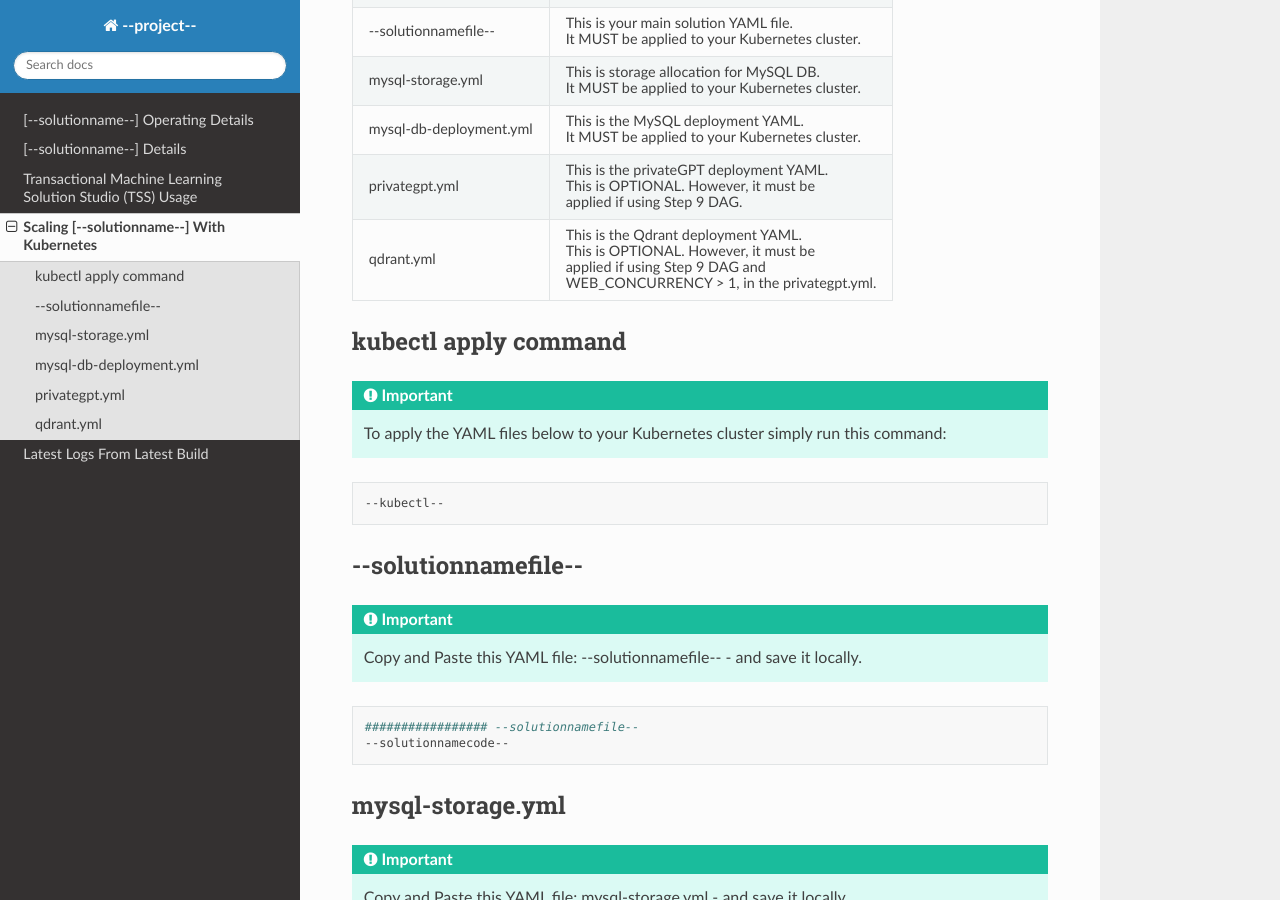
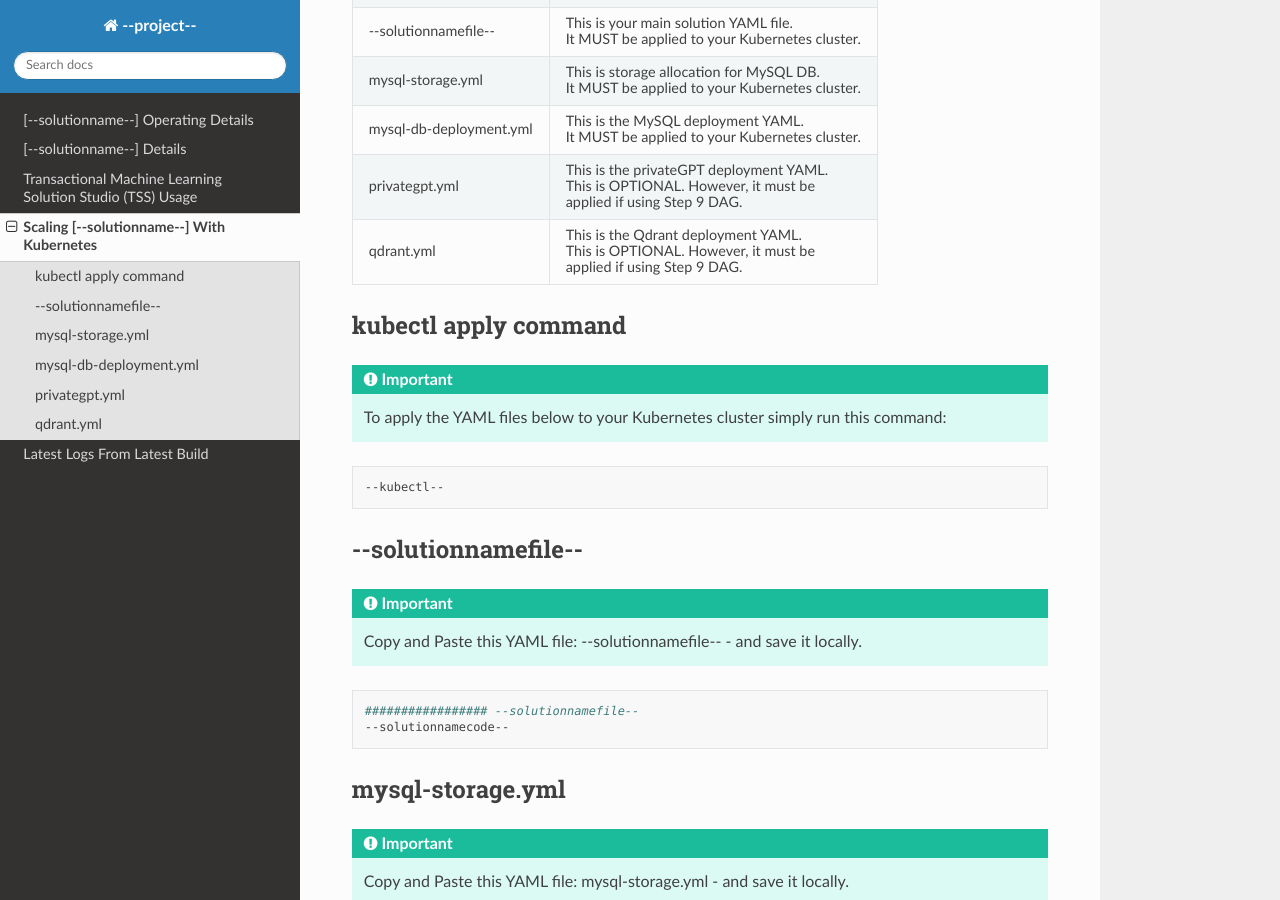
Before and after one commit to vanesalcb06/tssproject2-2b5c, a Sphinx documentation site: the page built from docs/source/kube.rst, in a window 1280 px wide and 900 px high, scrolled down 652 px. Built offline with Sphinx 7.4.7 and the Read the Docs theme 3.1.0, drawn with Linux system fonts in a browser that asks for light colours.

Commit message:
Update kube.rst

```diff
--- a/docs/source/kube.rst
+++ b/docs/source/kube.rst
@@ -42,9 +42,7 @@ Based on your TML solution [--solutionname--] - if you want to scale your applic
 
        This is OPTIONAL.  However, it must be
 
-       applied if using Step 9 DAG and
-
-       WEB_CONCURRENCY > 1, in the privategpt.yml.
+       applied if using Step 9 DAG.
 
 kubectl apply command
 -----------------
```
